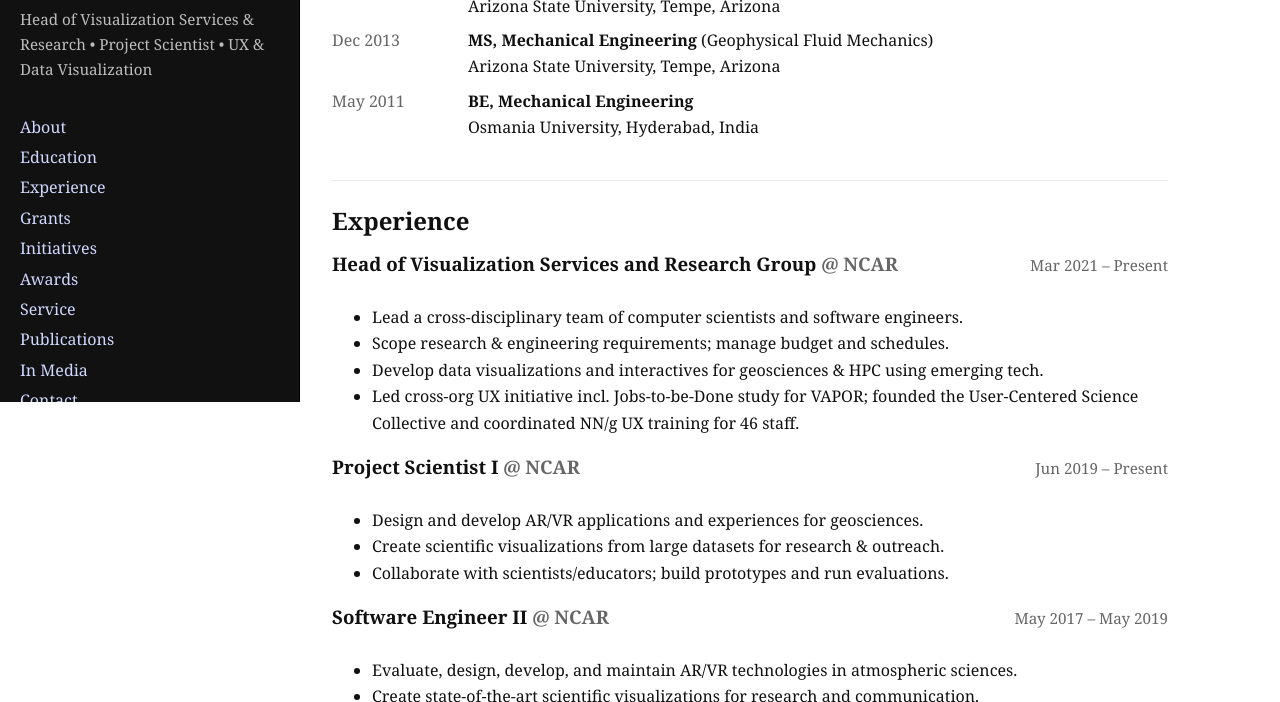
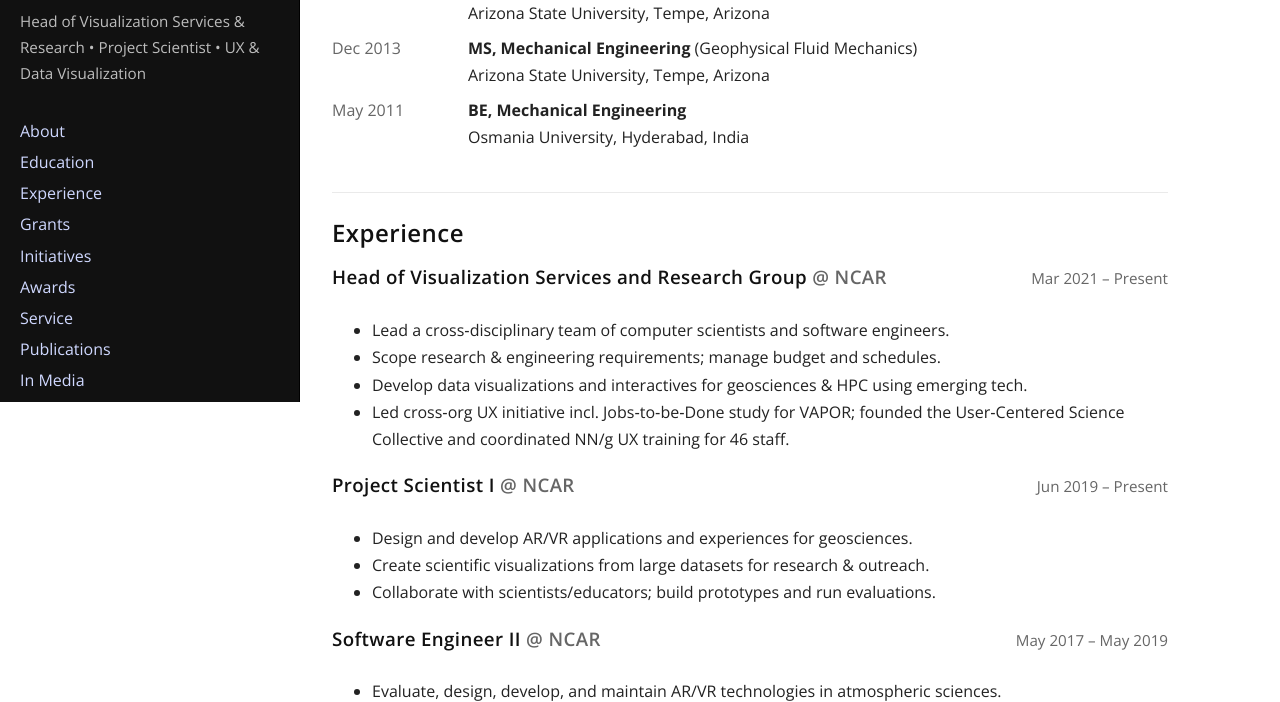
Before and after one commit to NihanthCW/NihanthCW, a plain HTML site: page index.html in a window 1280 px wide. Shown: the part 398-1100 px from the top of the page. Drawn offline with nearby package versions, Linux system fonts and the light colour scheme; no server answers.

Commit message:
Add files via upload

```diff
--- a/assets/css/style.css
+++ b/assets/css/style.css
@@ -51,3 +51,18 @@ section{padding:1.25rem 0; border-bottom:1px solid var(--border)}
 .social{list-style:none; padding:0; margin:.5rem 0 0 0; display:flex; flex-direction:column; gap:.25rem}
 .social a{color:#cfd8ff}
 .social a:hover{color:#ffffff; text-decoration:none}
+
+
+/* === Typography Update: Open Sans === */
+body {
+  font-family: "Open Sans", Arial, sans-serif;
+  font-weight: 400;
+  line-height: 1.7;
+  color: #222;
+}
+h1, h2, h3, h4, h5, h6 {
+  font-family: "Open Sans", Arial, sans-serif;
+  font-weight: 600;
+  color: #111;
+  letter-spacing: 0.02em;
+}
--- a/index.html
+++ b/index.html
@@ -6,6 +6,7 @@
   <title>Nihanth Wagmi Cherukuru, PhD — Academic CV</title>
   <meta name="description" content="Nihanth Wagmi Cherukuru, PhD — Head of Visualization Services & Research • Project Scientist • UX & Data Visualization">
   <link rel="stylesheet" href="assets/css/style.css">
+<link href="https://fonts.googleapis.com/css2?family=Open+Sans:wght@300;400;600;700&display=swap" rel="stylesheet">
 </head>
 <body>
   <aside class="sidebar" role="complementary">
```
